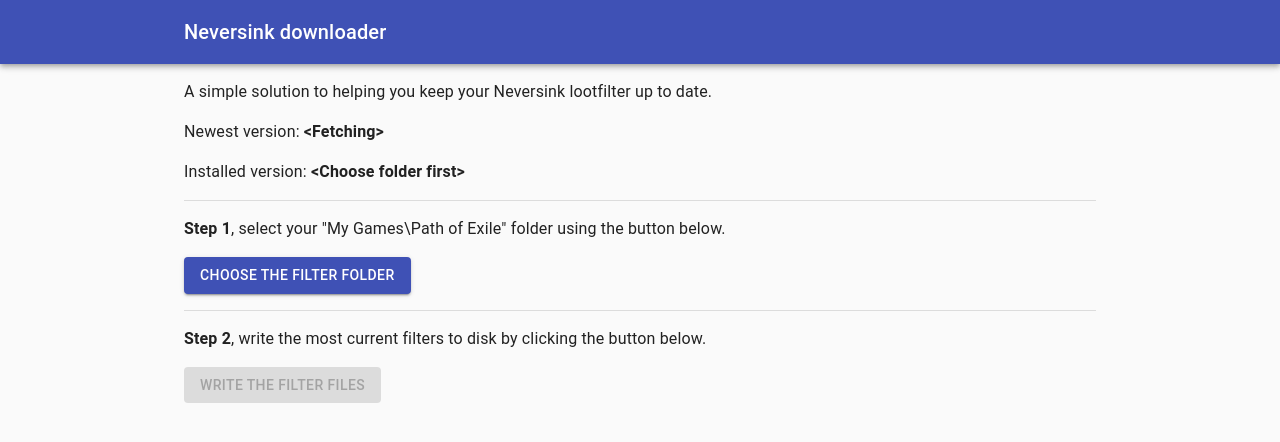
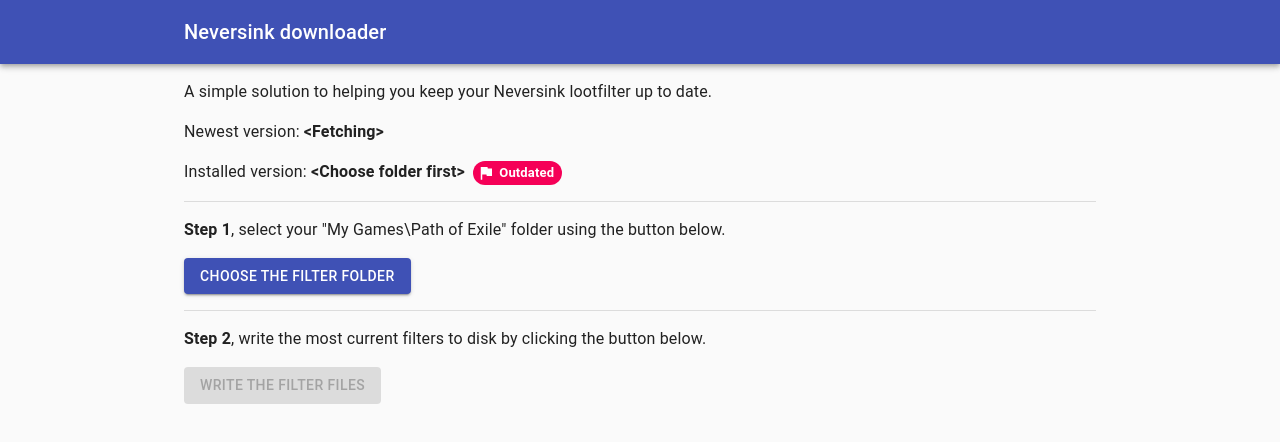
Before and after one commit to dhedegaard/neversink-downloader, a Next.js app: page / in a window 1280 px wide. Shown: the top 442 px of the page. Built offline with nearby package versions, Linux system fonts and the light colour scheme; no server answers.

Commit message:
Show if the current version is up to date, show if the filter folder has been selected.

```diff
--- a/package.json
+++ b/package.json
@@ -10,10 +10,11 @@
   },
   "dependencies": {
     "@material-ui/core": "^4.11.0",
+    "@material-ui/icons": "^4.9.1",
     "@material-ui/lab": "^4.0.0-alpha.56",
     "axios": "^0.20.0",
     "idb": "^5.0.6",
-    "next": "^9.5.3",
+    "next": "^9.5.5",
     "next-pwa": "^3.1.5",
     "react": "^16.13.1",
     "react-dom": "^16.13.1",
--- a/pages/index.tsx
+++ b/pages/index.tsx
@@ -2,6 +2,7 @@
   AppBar,
   Box,
   Button,
+  Chip,
   Container,
   Divider,
   Link,
@@ -13,6 +14,8 @@
 import React from "react";
 import { useRemoteFilters } from "../hooks/useRemoteFilters";
 import useSelectPoeDirectory from "../hooks/useSelectPoeDirectory";
+import CheckIcon from "@material-ui/icons/Check";
+import FlagIcon from "@material-ui/icons/Flag";
 
 const Index: NextPage = () => {
   const directory = useSelectPoeDirectory();
@@ -89,6 +92,22 @@
               (directory.type !== "selected"
                 ? "<Choose folder first>"
                 : "<Not installed>")}
+            &nbsp;&nbsp;
+            {directory.currentlyInstalledVersion === remoteFilters.tag_name ? (
+              <Chip
+                color="primary"
+                icon={<CheckIcon />}
+                label="Up to date"
+                size="small"
+              />
+            ) : (
+              <Chip
+                color="secondary"
+                icon={<FlagIcon />}
+                label="Outdated"
+                size="small"
+              />
+            )}
           </b>
         </Typography>
         <Box mb={2}>
@@ -99,6 +118,7 @@
             <b>Step 1</b>, select your "My Games\Path of Exile" folder using the
             button below.
           </Typography>
+          <Box display="flex" alignItems="center">
             <Button
               color="primary"
               variant="contained"
@@ -107,6 +127,17 @@
             >
               Choose the filter folder
             </Button>
+            {directory.type === "selected" && (
+              <Box ml={2} display="flex" alignItems="center">
+                <CheckIcon fontSize="small" />
+                <Box ml={1}>
+                  <Typography color="primary">
+                    Filter folder selected
+                  </Typography>
+                </Box>
+              </Box>
+            )}
+          </Box>
         </Box>
         <Box mb={2}>
           <Divider />
```
Also changed, not shown: 1 other file (tests, documents, lock files or other folders). Lines whose indentation alone changed are shown as unchanged.
